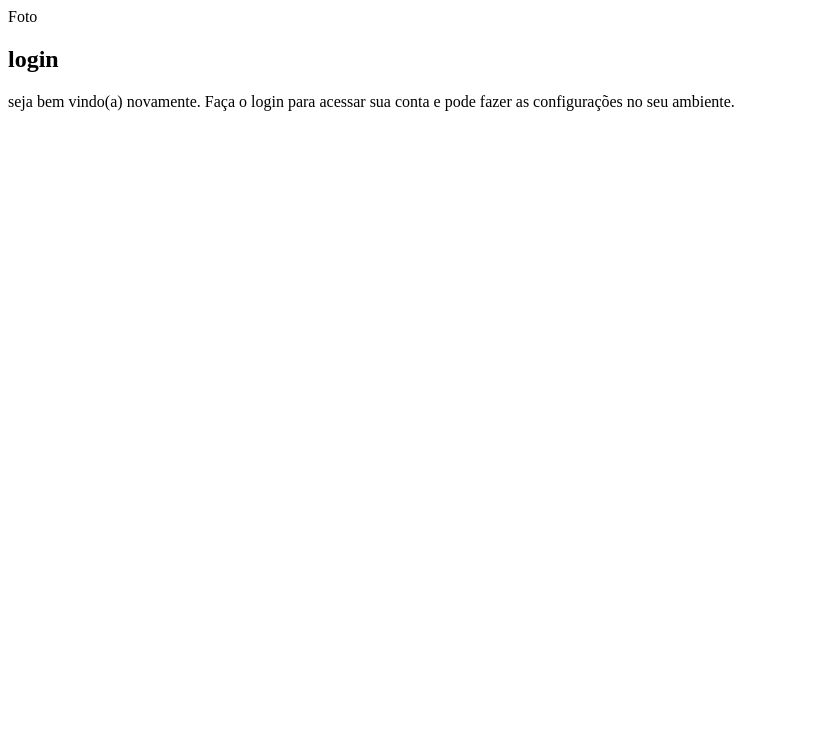
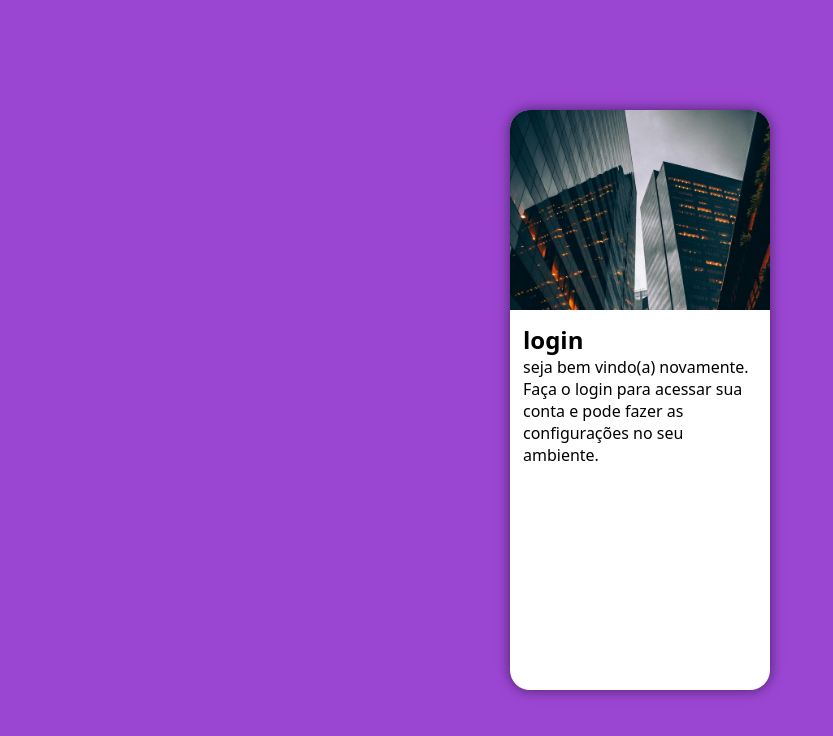
Before and after one commit to ErnestoMajor/projeto-login, a plain HTML site: page index.html in a window 1280 px wide. Shown: the whole page, without its empty margins (0-833 px from the left). Drawn offline with Linux system fonts and the light colour scheme.

Commit message:
atualizei o projeto-login

```diff
--- a/estilos/style.css
+++ b/estilos/style.css
@@ -1 +1,53 @@
 @charset "UTF-8";
+
+/*
+Paletas de cores
+verde: #49a09d
+Lilás: #5f2c82
+*/
+
+* {
+    font-family: system-ui, -apple-system, BlinkMacSystemFont, 'Segoe UI', Roboto, Oxygen, Ubuntu, Cantarell, 'Open Sans', 'Helvetica Neue', sans-serif;
+    padding: 0px;
+    margin: 0px;
+    box-sizing: border-box;
+}
+
+html, body {
+    background-color: #9b46d3;
+    width: 100vw;
+    height: 100vh;
+}
+
+main {
+    width: 100vw;
+    height: 100vh;
+    position: relative;
+}
+
+section#login {
+    background-color: white;
+    width: 260px;
+    height: 580px;
+    border-radius: 20px;
+    position: absolute;
+    top: 50%;
+    left: 50%;
+    transform: translate(-50%, -50%);
+    overflow: hidden;
+    box-shadow: 0px 0px 13px rgba(0, 0, 0, 0.534);
+
+}
+
+section#login > div#imagem {
+    display: block;
+    background: #9b46d3 url(../imagens/pexels-dinnow-86001860-9444476.jpg) no-repeat;
+    background-size: cover;
+    height: 200px;
+}
+
+section#login > div#formulario {
+    display: block;
+    padding: 13px;
+
+}
--- a/index.html
+++ b/index.html
@@ -10,7 +10,7 @@
     <main>
         <section id="login">
             <div id="imagem">
-                Foto
+
             </div>
             <div id="formulario">
                 <h1>login</h1>
```
